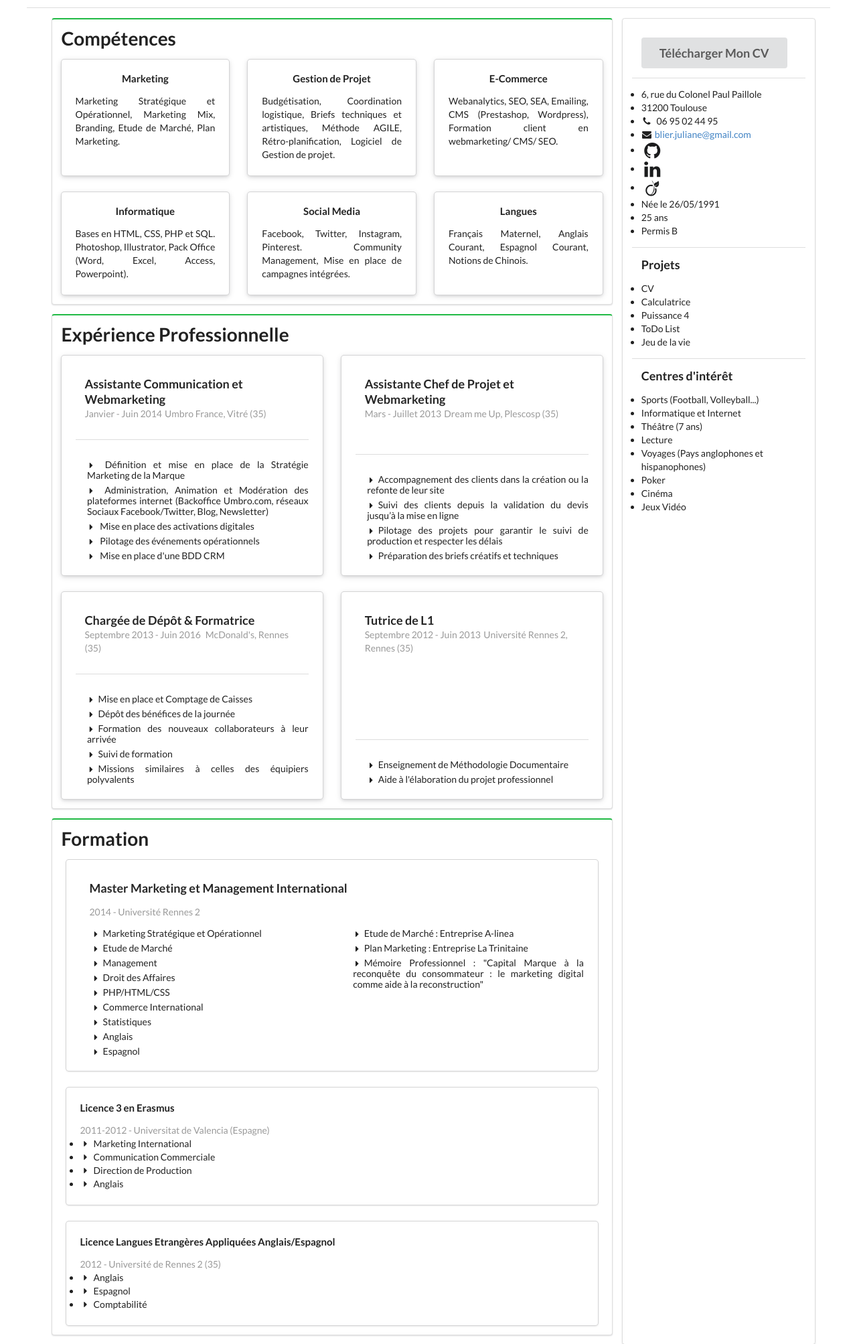
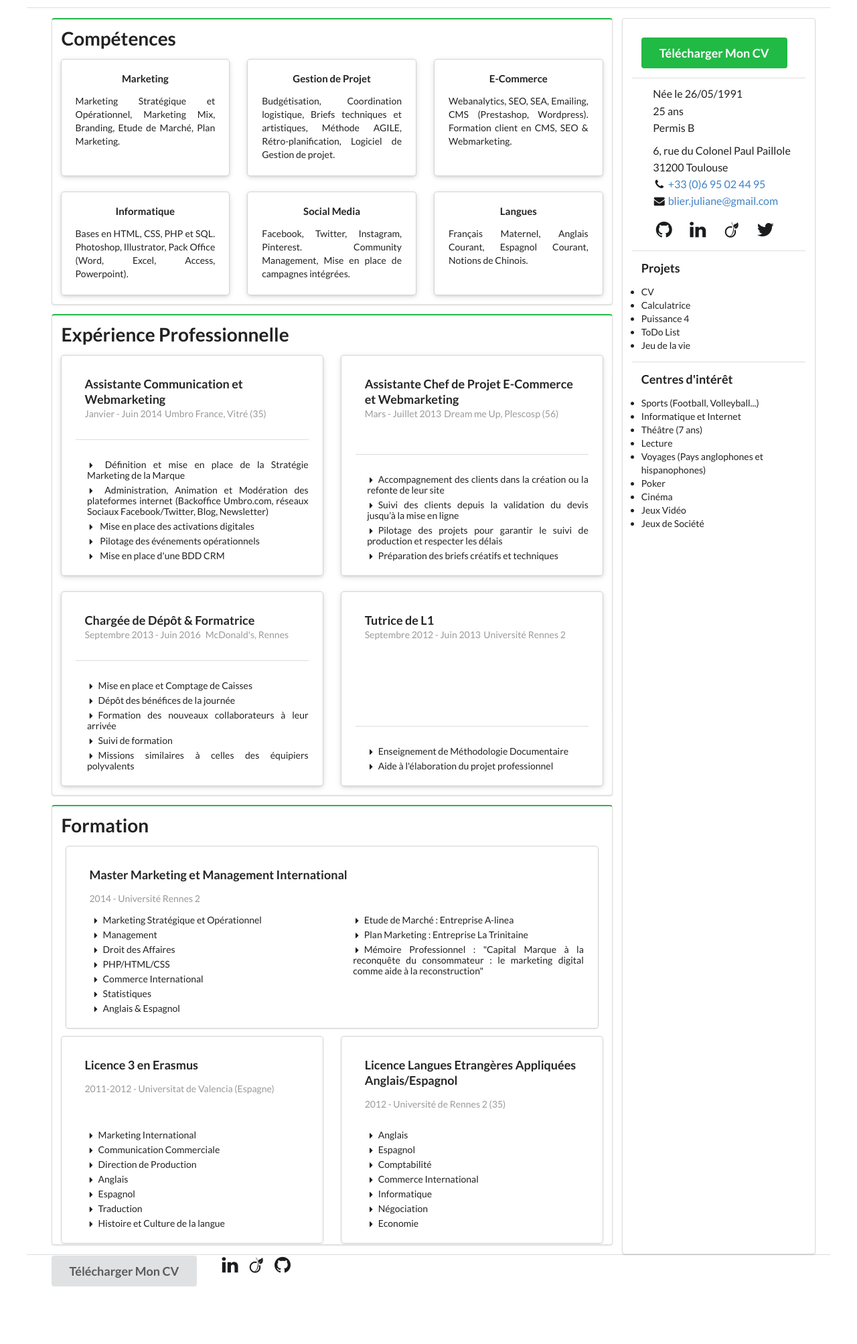
Before and after one commit to Tactless7/cv, a plain HTML site: page index.html in a window 1280 px wide. Shown: the part 207-2214 px from the top of the page at 67% size. After the commit the page ends 2128 px from the top, so only its background shows below. Drawn offline with Linux system fonts and the light colour scheme.

Commit message:
Organisation barre latérale

```diff
--- a/index.html
+++ b/index.html
@@ -55,7 +55,7 @@
 
 						<div class="ui card">
 							<h4 class="ui small centered header">E-Commerce</h4>
-							<span class="contenu">Webanalytics, SEO, SEA, Emailing, CMS (Prestashop, Wordpress), Formation client en webmarketing/ CMS/ SEO.</span>
+							<span class="contenu">Webanalytics, SEO, SEA, Emailing, CMS (Prestashop, Wordpress). Formation client en CMS, SEO &#38; Webmarketing.</span>
 						</div>
 
 						<div class="ui card">
@@ -95,8 +95,8 @@
 						</div>
 						<div class="ui card">
 							<div class="content">
-								<div class="header">Assistante Chef de Projet et Webmarketing</div>
-								<div class="meta"><span>Mars - Juillet 2013</span><span >Dream me Up, Plescosp (35)</span></div>
+								<div class="header">Assistante Chef de Projet E-Commerce et Webmarketing</div>
+								<div class="meta"><span>Mars - Juillet 2013</span><span >Dream me Up, Plescosp (56)</span></div>
 							</div>
 							<div class="ui clearing divider"></div>
 							<ul class="ui list contenu">
@@ -110,7 +110,7 @@
 						<div class="ui card">
 							<div class="content">
 								<div class="header">Chargée de Dépôt &#38; Formatrice</div>
-								<div class="meta"><span>Septembre 2013 - Juin 2016</span> <span>McDonald's, Rennes (35)</span></div>
+								<div class="meta"><span>Septembre 2013 - Juin 2016</span> <span>McDonald's, Rennes</span></div>
 							</div>
 							<div class="ui clearing divider"></div>
 							<ul class="ui list contenu">
@@ -125,7 +125,7 @@
 						<div class="ui card">
 							<div class="content">
 								<div class="header">Tutrice de L1</div>
-								<div class="meta"><span>Septembre 2012 - Juin 2013</span><span>Université Rennes 2, Rennes (35)</span></div>
+								<div class="meta"><span>Septembre 2012 - Juin 2013</span><span>Université Rennes 2</span></div>
 							</div>
 							<div class="ui clearing divider"></div>
 							<ul class="ui list contenu">
@@ -150,14 +150,12 @@
 							<div class="ui column">
 								<ul class="ui list contenu">
 									<div class="item"><i class="caret right icon"></i>Marketing Stratégique et Opérationnel</div>
-									<div class="item"><i class="caret right icon"></i>Etude de Marché</div>
 									<div class="item"><i class="caret right icon"></i>Management</div>
 									<div class="item"><i class="caret right icon"></i>Droit des Affaires</div>
 									<div class="item"><i class="caret right icon"></i>PHP/HTML/CSS</div>
 									<div class="item"><i class="caret right icon"></i>Commerce International</div>
 									<div class="item"><i class="caret right icon"></i>Statistiques</div>
-									<div class="item"><i class="caret right icon"></i>Anglais</div>
-									<div class="item"><i class="caret right icon"></i>Espagnol</div>
+									<div class="item"><i class="caret right icon"></i>Anglais &#38; Espagnol</div>
 								</ul>
 							</div>
 							<div class="ui column">
@@ -170,28 +168,37 @@
 
 							</div>
 						</div>
+						<div class="ui two wide cards">
 							<div class="ui card">
-							<div>
+								<div class="content">
 									<h4 class="header">Licence 3 en Erasmus</h4>
 									<div class="meta">2011-2012 - Universitat de Valencia (Espagne)</div>
 								</div>
-							<ul>
-								<li><i class="caret right icon"></i>Marketing International</li>
-								<li><i class="caret right icon"></i>Communication Commerciale</li>
-								<li><i class="caret right icon"></i>Direction de Production</li>
-								<li><i class="caret right icon"></i>Anglais</li>
+								<ul class="ui list contenu">
+									<div class="item"><i class="caret right icon"></i>Marketing International</div>
+									<div class="item"><i class="caret right icon"></i>Communication Commerciale</div>
+									<div class="item"><i class="caret right icon"></i>Direction de Production</div>
+									<div class="item"><i class="caret right icon"></i>Anglais</div>
+									<div class="item"><i class="caret right icon"></i>Espagnol</div>
+									<div class="item"><i class="caret right icon"></i>Traduction</div>
+									<div class="item"><i class="caret right icon"></i>Histoire et Culture de la langue</div>
 								</ul>
 							</div>
 							<div class="ui card">
-							<div>
+								<div class="content">
 									<h4 class="header">Licence Langues Etrangères Appliquées Anglais/Espagnol</h4>
 									<div class="meta">2012 - Université de Rennes 2 (35)</div>
 								</div>
-							<ul>
-								<li><i class="caret right icon"></i>Anglais</li>
-								<li><i class="caret right icon"></i>Espagnol</li>
-								<li><i class="caret right icon"></i>Comptabilité</li>
+								<ul class="ui list contenu">
+									<div class="item"><i class="caret right icon"></i>Anglais</div>
+									<div class="item"><i class="caret right icon"></i>Espagnol</div>
+									<div class="item"><i class="caret right icon"></i>Comptabilité</div>
+									<div class="item"><i class="caret right icon"></i>Commerce International</div>
+									<div class="item"><i class="caret right icon"></i>Informatique</div>
+									<div class="item"><i class="caret right icon"></i>Négociation</div>
+									<div class="item"><i class="caret right icon"></i>Economie</div>
 								</ul>
+							</div>
 						</div>
 					</div>
 				</section>
@@ -199,26 +206,26 @@
 
 			<div class="ui four wide segments column">
 				<div class="ui segment">
-					<a href="#"><button class="ui big button ">Télécharger Mon CV</button></a>
+					<a href="#"><button class="ui big green button ">Télécharger Mon CV</button></a>
 				</div>
 				<div class="ui segment">
-					<ul>
-						<li>6, rue du Colonel Paul Paillole</li>
-						<li>31200 Toulouse</li>
-						<li><i class="phone icon"></i> 06 95 02 44 95</li>
-						<li><i class="envelope icon"></i><a href="mailto:blier.juliane@gmail.com">blier.juliane@gmail.com</a></li>
+					<ul class="ui large list">
+						<div class="item">Née le 26/05/1991 </div>
+						<div class="item">25 ans</div>
+						<div class="item">Permis B</div>
 					</ul>
-					<ul>
-						<li><a href="#"><i class="big black github icon"></i></a></li>
-						<li><a href="#"><i class="big black linkedin icon"></i></a></li>
-						<li><a href="#"><i class="big black viadeo icon"></i></a></li>
-						<!-- <li><i class="big twitter icon"></i></li> -->
+					<ul class="ui large list">
+						<div class="item">6, rue du Colonel Paul Paillole</div>
+						<div class="item">31200 Toulouse</div>
+						<div class="item"><a href="tel:+33695024495"><i class="black phone icon"></i>+33 (0)6 95 02 44 95</a></div>
+						<div class="item"><a href="mailto:blier.juliane@gmail.com"><i class=" black envelope icon"></i>blier.juliane@gmail.com</a></div>
+					</ul>
+					<ul class="ui horizontal list">
+						<div class="item"><a href="#"><i class="big black github icon"></i></a></div>
+						<div class="item"><a href="#"><i class="big black linkedin icon"></i></a></div>
+						<div class="item"><a href="#"><i class="big black viadeo icon"></i></a></div>
+						<div class="item"><a href="#"><i class="big black twitter icon"></i></a></div>
 
-					</ul>
-					<ul>
-						<li>Née le 26/05/1991 </li>
-						<li>25 ans</li>
-						<li>Permis B</li>
 					</ul>
 				</div>
 				<div class="ui segment">
@@ -242,6 +249,7 @@
 						<li>Poker</li>
 						<li>Cinéma</li>
 						<li>Jeux Vidéo</li>
+						<li>Jeux de Société</li>
 					</ul>
 				</div>
 			</div>
--- a/style-semantic.css
+++ b/style-semantic.css
@@ -21,3 +21,5 @@ ul {
 	text-align: justify;
 
 }
+
+/* Barre Verticale */
```
Lines whose indentation alone changed are shown as unchanged.
